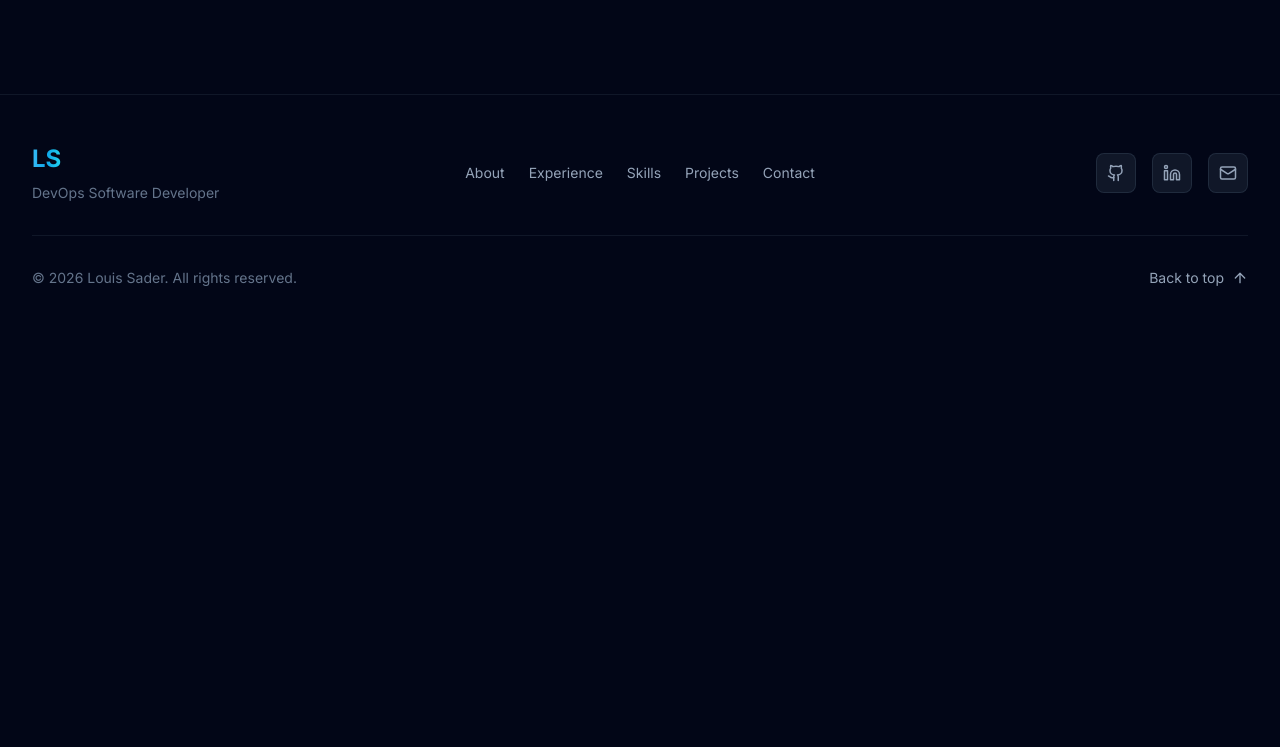
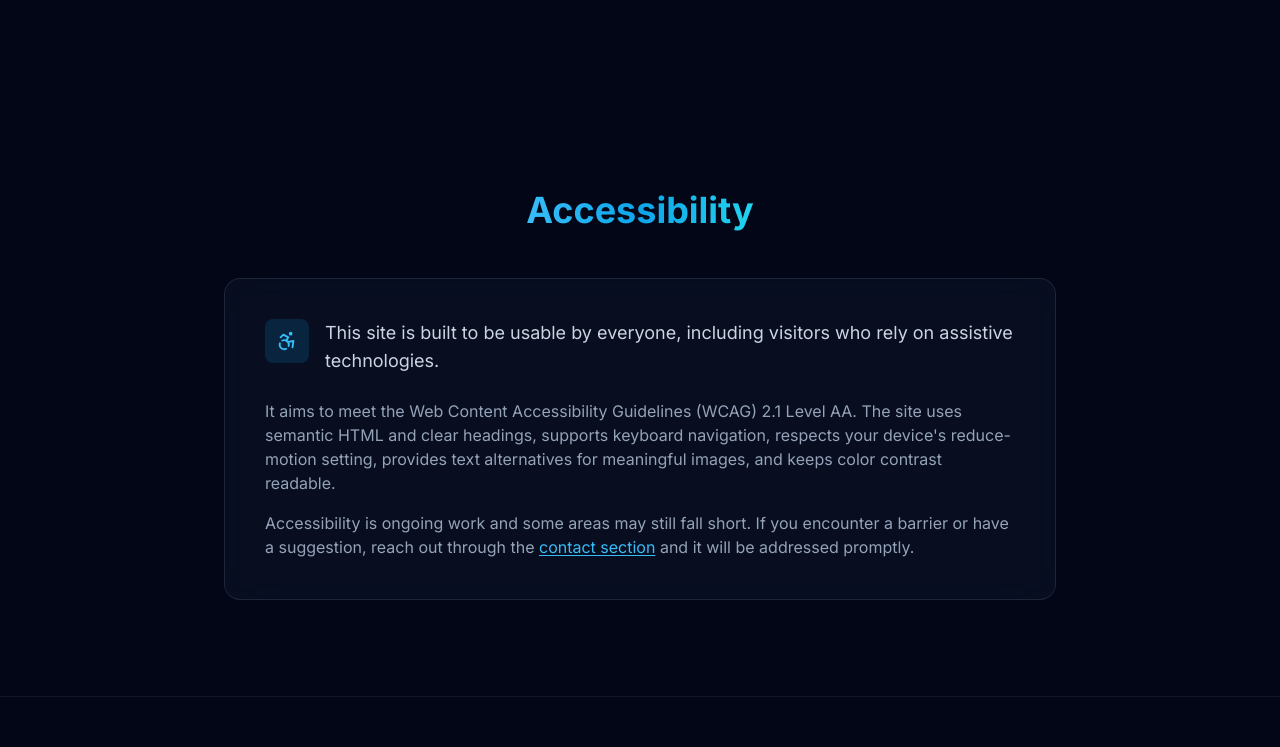
Before and after one commit to 603-websites/portfolio-louis-sader, a React (Vite) app: page / in a window 1280 px wide. Shown: the part 7931-8678 px from the top of the page. Before the commit the page ends 8267 px from the top, so only its background shows below. Built offline with nearby package versions, Linux system fonts and the light colour scheme.

Commit message:
feat(a11y): add accessibility statement section (#36)
Adds an Accessibility statement section (#accessibility) + footer link. WCAG 2.1 AA goal, no over-claim.

```diff
--- a/src/App.jsx
+++ b/src/App.jsx
@@ -6,6 +6,7 @@ import Experience from './components/Experience'
 import NCAA from './components/NCAA'
 import Projects from './components/Projects'
 import Contact from './components/Contact'
+import Accessibility from './components/Accessibility'
 import Footer from './components/Footer'
 import NotFound from './components/NotFound'
 import ParticleBackground from './components/ParticleBackground'
@@ -65,6 +66,7 @@ function App({ pathname } = {}) {
         <div className="order-4 lg:order-2"><About /></div>
         <div className="order-5 lg:order-5"><Projects /></div>
         <div className="order-6 lg:order-6"><Contact /></div>
+        <div className="order-7 lg:order-7"><Accessibility /></div>
       </main>
       <Footer />
     </div>
--- /dev/null
+++ b/src/components/Accessibility.jsx
@@ -0,0 +1,60 @@
+import { motion } from 'framer-motion'
+import { useInView } from 'framer-motion'
+import { useRef } from 'react'
+import { Accessibility as AccessibilityIcon } from 'lucide-react'
+
+const Accessibility = () => {
+  const ref = useRef(null)
+  const isInView = useInView(ref, { once: true, margin: "-100px" })
+
+  return (
+    <section id="accessibility" className="py-12 sm:py-24 relative">
+      <div className="max-w-4xl mx-auto px-4 sm:px-6 lg:px-8">
+        <motion.div
+          ref={ref}
+          initial={{ opacity: 0, y: 30 }}
+          animate={isInView ? { opacity: 1, y: 0 } : {}}
+          transition={{ duration: 0.5 }}
+          className="text-center mb-6 sm:mb-12"
+        >
+          <h2 className="section-heading">
+            <span className="gradient-text">Accessibility</span>
+          </h2>
+        </motion.div>
+
+        <motion.div
+          initial={{ opacity: 0, y: 20 }}
+          animate={isInView ? { opacity: 1, y: 0 } : {}}
+          transition={{ duration: 0.5, delay: 0.15 }}
+          className="glass rounded-2xl p-6 sm:p-10"
+        >
+          <div className="flex items-start gap-4 mb-6">
+            <div className="hidden sm:flex w-11 h-11 rounded-lg bg-primary-500/15 items-center justify-center shrink-0">
+              <AccessibilityIcon size={22} className="text-primary-400" />
+            </div>
+            <p className="text-dark-300 text-base sm:text-lg">
+              This site is built to be usable by everyone, including visitors who rely on assistive technologies.
+            </p>
+          </div>
+
+          <p className="text-dark-400 text-sm sm:text-base mb-4">
+            It aims to meet the Web Content Accessibility Guidelines (WCAG) 2.1 Level AA. The site uses semantic HTML and clear headings, supports keyboard navigation, respects your device's reduce-motion setting, provides text alternatives for meaningful images, and keeps color contrast readable.
+          </p>
+
+          <p className="text-dark-400 text-sm sm:text-base">
+            Accessibility is ongoing work and some areas may still fall short. If you encounter a barrier or have a suggestion, reach out through the{' '}
+            <a
+              href="#contact"
+              className="text-primary-400 hover:text-primary-300 underline underline-offset-2 rounded-sm focus-visible:outline-none focus-visible:ring-2 focus-visible:ring-primary-400/70"
+            >
+              contact section
+            </a>{' '}
+            and it will be addressed promptly.
+          </p>
+        </motion.div>
+      </div>
+    </section>
+  )
+}
+
+export default Accessibility
--- a/src/components/Footer.jsx
+++ b/src/components/Footer.jsx
@@ -14,6 +14,7 @@ const Footer = () => {
     { name: 'Skills', href: '#skills' },
     { name: 'Projects', href: '#projects' },
     { name: 'Contact', href: '#contact' },
+    { name: 'Accessibility', href: '#accessibility' },
   ]
 
   const socialLinks = [
```
